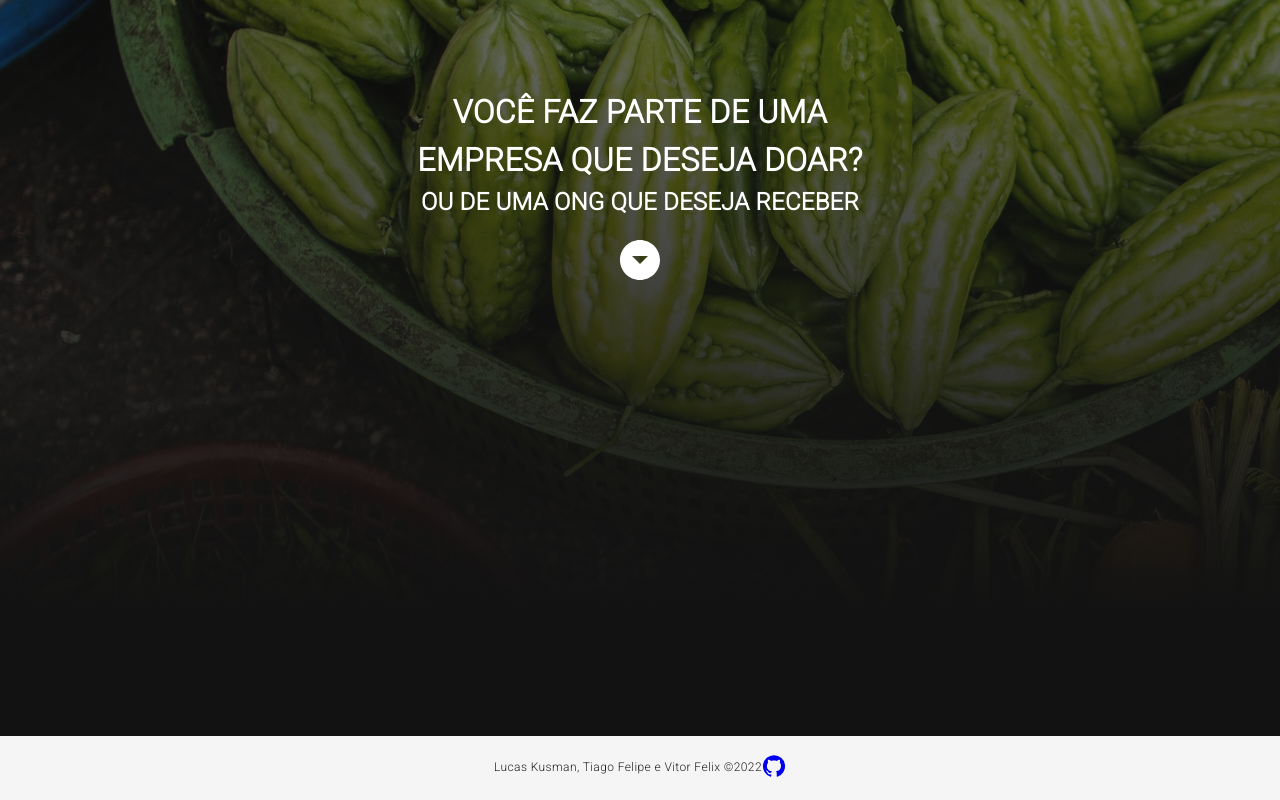
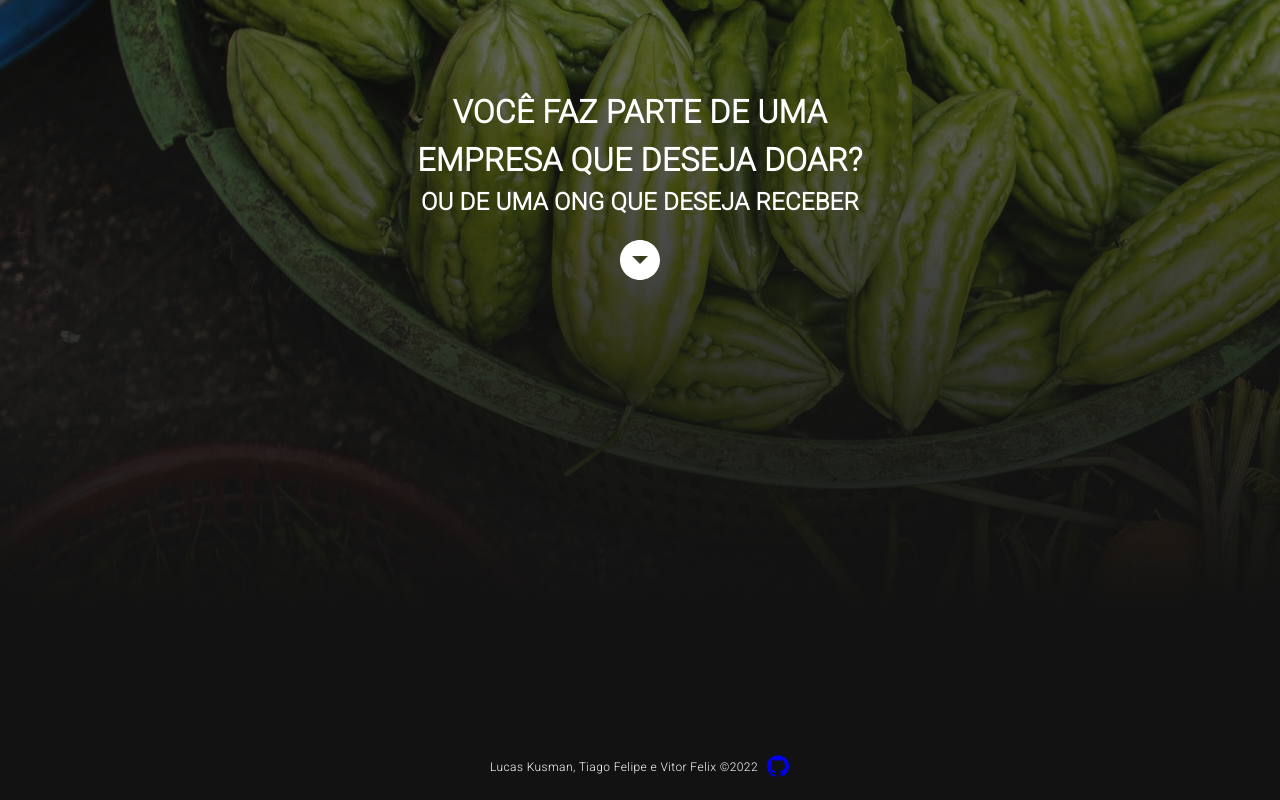
Before and after one commit to LucasKleaL/HelpFood, a React (Create React App) app in the folder client/: page / in a window 1280 px wide. Shown: the part 192-992 px from the top of the page. Built offline with nearby package versions, Linux system fonts and the light colour scheme.

Commit message:
ApparenceMode 0.1
-Adicionado component para determinar o estilo claro/escuro.

```diff
--- a/client/src/components/Footer.js
+++ /dev/null
@@ -1,26 +0,0 @@
-import React from "react";
-import {
-    AppBar,
-    Toolbar,
-    Typography,
-    Grid,
-    Link,
-    Icon
-} from "@material-ui/core";
-import GitHubIcon from '@mui/icons-material/GitHub';
-
-
-const Footer = () => <>
-
-        <AppBar position="static" elevation={0} component="footer" color="default">
-            <Toolbar style={{ justifyContent: "center" }}>
-                <Typography variant="caption">Lucas Kusman, Tiago Felipe e Vitor Felix ©2022</Typography>
-                <a href="https://github.com/LucasKleaL/HelpFood" rel="noreferrer" target="_blank">
-                    <GitHubIcon ></GitHubIcon>
-                </a>
-
-            </Toolbar>
-        </AppBar>
-    </>
-
-export default Footer;
--- /dev/null
+++ b/client/src/components/Footer.jsx
@@ -0,0 +1,48 @@
+import { React, Component } from "react";
+import {
+    AppBar,
+    Toolbar,
+    Typography,
+    Grid,
+    Link,
+    Icon
+} from "@material-ui/core";
+import GitHubIcon from '@mui/icons-material/GitHub';
+
+
+class Footer extends Component {
+
+    constructor(props) {
+        super(props)
+    }
+
+    render() {
+
+        let footerColor;
+        let fontColor;
+
+        if (this.props.theme == "dark") {
+            footerColor = "var(--black-background)";
+            fontColor = "var(--white)";
+        }
+        else {
+            footerColor = "var(--white-background)";
+            fontColor = "var(--black)";
+        }
+
+        return (
+            <AppBar position="static" elevation={0} component="footer" style={{backgroundColor: footerColor}}>
+                <Toolbar style={{ justifyContent: "center" }}>
+                    <Typography variant="caption" style={{backgroundColor: {fontColor}}} >Lucas Kusman, Tiago Felipe e Vitor Felix ©2022</Typography>
+                    <a href="https://github.com/LucasKleaL/HelpFood" rel="noreferrer" target="_blank">
+                        <GitHubIcon style={{marginLeft: "0.5rem"}} />
+                    </a>
+                </Toolbar>
+            </AppBar>
+        )
+
+    }
+
+}
+
+export default Footer;
--- /dev/null
+++ b/client/src/components/ThemeComponent.jsx
@@ -0,0 +1,26 @@
+class ThemeComponent {
+
+    getActualTheme() {
+        let localTheme = localStorage.getItem("theme");
+
+        // if the theme is not set, will set the default dark theme
+        if (!localTheme) {
+            localStorage.setItem("theme", "dark");
+            localTheme = "dark";
+            console.log("setTheme");
+        }
+
+        // verify what is the theme to set the page body color style
+        if (localTheme == "dark") {
+            document.body.style.backgroundColor = "var(--black-background)";
+        }
+        else {
+            document.body.style.backgroundColor = "var(--white-background)";
+        }
+
+        return localTheme;
+    }
+
+}
+
+export default ThemeComponent;
--- a/client/src/pages/Donate.jsx
+++ b/client/src/pages/Donate.jsx
@@ -2,10 +2,13 @@ import { React, useState, useEffect, useLayoutEffect  } from "react";
 import Axios from "axios";
 
 import LoginModal from "../components/LoginModal";
+import Footer from "../components/Footer";
+import ThemeComponent from "../components/ThemeComponent";
 
 function Donate() {
 
     const [isAuth, setIsAuth] = useState(false);
+    const themeComponent = new ThemeComponent();
 
     useLayoutEffect(() => {
         Axios.get("http://localhost:3001/user/getUserAuth")
@@ -23,6 +26,7 @@ function Donate() {
             {
                 isAuth ? <div /> : <LoginModal />
             }
+            <Footer theme={themeComponent.getActualTheme()} />
         </div>
     )
 }
--- a/client/src/pages/LandingPage.jsx
+++ b/client/src/pages/LandingPage.jsx
@@ -1,6 +1,6 @@
-import { React, useState } from "react";
+import { React, useState, useEffect, useLayoutEffect } from "react";
 import { Link } from "react-router-dom";
-import { Container, Grid, Button, Box, Select, Typography } from "@material-ui/core";
+import { Container, Grid, Button, Box, Select, Typography, Switch } from "@material-ui/core";
 import { ThemeProvider } from "@material-ui/core/styles";
 import WhiteButtonTheme from "./../themes/WhiteButtonTheme";
 import ArrowDropDownCircleIcon from '@mui/icons-material/ArrowDropDownCircle';
@@ -8,8 +8,13 @@ import "./../styles/landingpage.css";
 import LoginForm from "../components/LoginForm";
 import DonationForm from "../components/DonationForm";
 import Footer from "../components/Footer";
+import ThemeComponent from "../components/ThemeComponent";
 
 function LandingPage() {
+
+    const themeComponent = new ThemeComponent();
+
+    const [themeSwitch, setThemeSwitch] = useState(false);
 
     const HeaderWallpaperStyle = {
         width: "100%",
@@ -69,6 +74,8 @@ function LandingPage() {
                     <div style={{float: "right", marginTop: "0.5rem"}}>
                         <ThemeProvider theme={WhiteButtonTheme}>
 
+                            <Switch onChange={(e) => { setThemeSwitch(e.target.value); alert(e.target.value) }}/>
+
                             <Button variant="text" color="primary" style={HeaderButtonStyle}>About</Button>
 
                             <Link to="/donate" style={{textDecoration: "none"}}>
@@ -89,7 +96,8 @@ function LandingPage() {
                     </Container>
                 </div>
             </div>
-            <Footer></Footer>
+
+            <Footer theme={themeComponent.getActualTheme()} />
         </div>
     )
 }
--- /dev/null
+++ b/client/src/styles/darktheme.css
@@ -0,0 +1,4 @@
+
+body {
+    background-color: var(--black-background);
+}
--- a/client/src/styles/global.css
+++ b/client/src/styles/global.css
@@ -29,9 +29,11 @@
     --red-fire: #FF0000;
 }
 
+/*
 body {
     background-color: var(--black-background);
 }
+*/
 
 header {
     width: 100%;
```
Also changed, not shown: client/src/styles/lighttheme.css (added), 1 other file (tests, documents, lock files or other folders).
